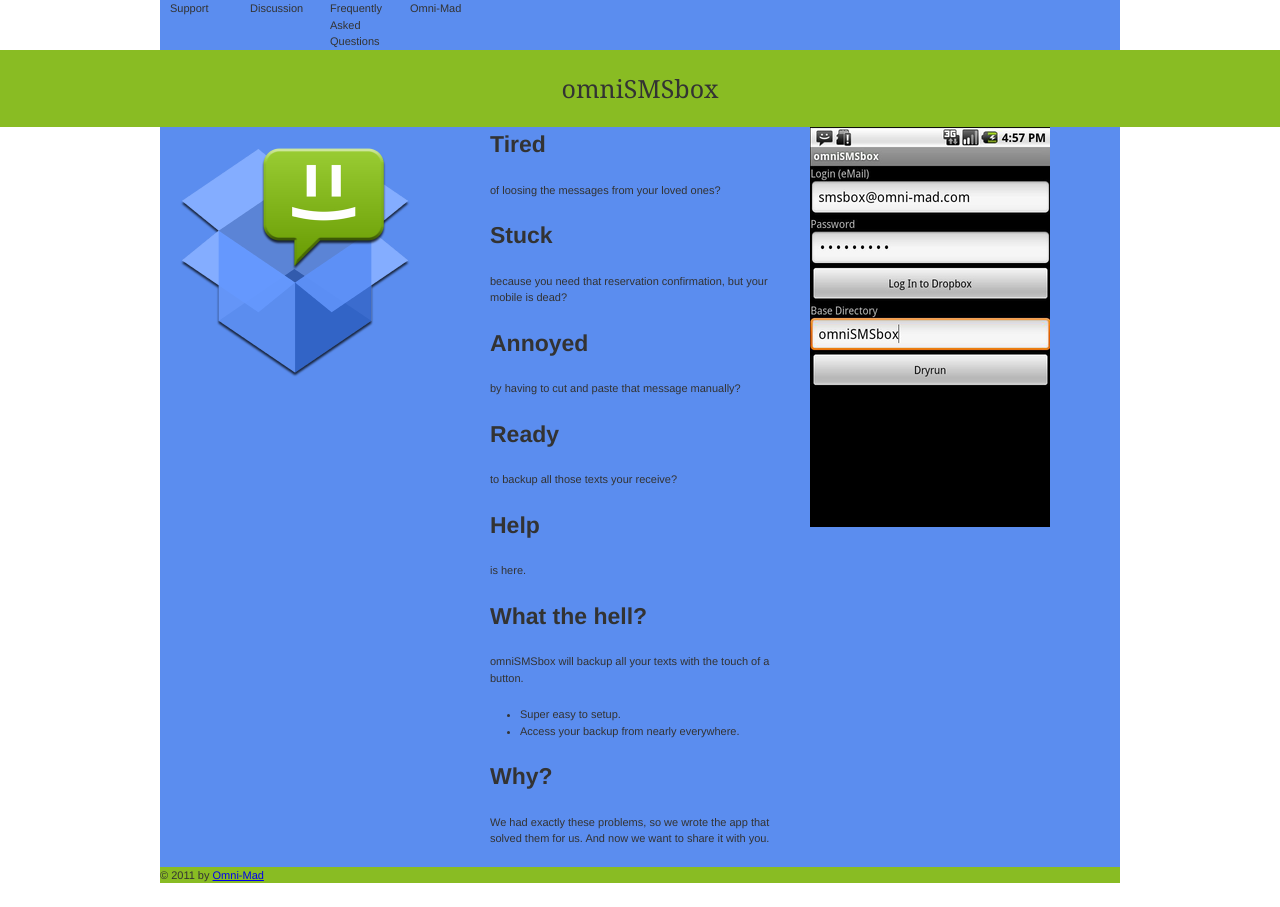
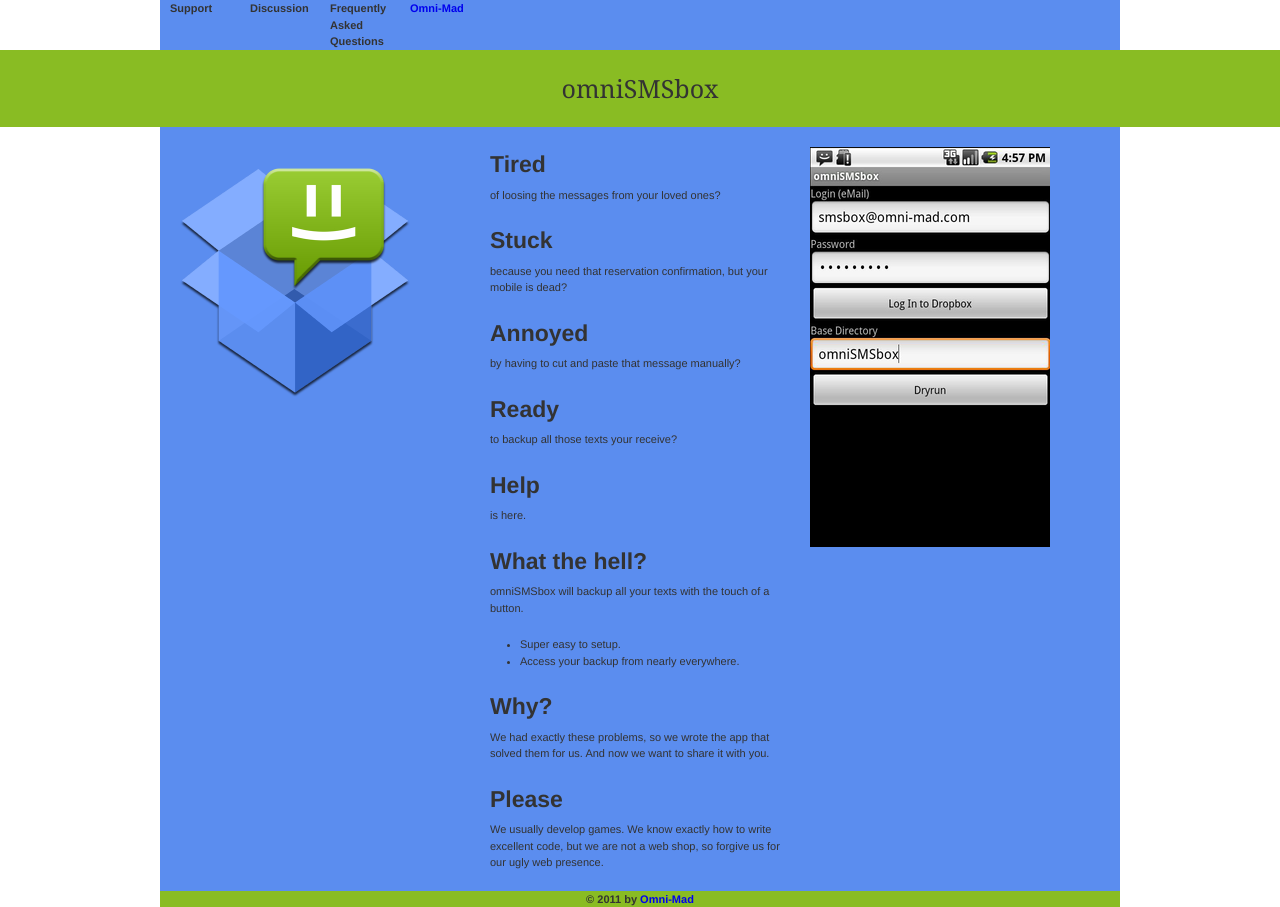
Before and after one commit to AndreasOM/omnismsbox.omnimad.net, a plain HTML site: page index.html in a window 1280 px wide. Before the commit the page ends 883 px from the top, so only its background shows below. Drawn offline with Linux system fonts and the light colour scheme.

Commit message:
Minor tweaks.

```diff
--- a/css/omnismsbox.css
+++ b/css/omnismsbox.css
@@ -17,10 +17,39 @@ h1 {
 #header {
   background-color: #89BC23;
   margin: 0;
+  text-align: center;
+  font-weight: bold;
 }
 
+#topheader {
+	font-weight: bold;
+}
+#topheader a {
+	text-decoration: none;
+}
+#topheader a:hover {
+	text-decoration: underline;
+}
+
+#content {
+	padding-top: 20px;
+}
+
+#content h2{
+	margin-bottom: 5px;
+}
 #footer {
   background-color: #89BC23;
+  text-align: center;
+  font-weight: bold;
+}
+
+#footer a {
+	text-decoration: none;
+}
+
+#footer a:hover {
+	text-decoration: underline;
 }
 
 .container_12,
--- a/index.html
+++ b/index.html
@@ -2,7 +2,7 @@
 <html lang="en">
 <head>
 <meta charset="utf-8" />
-<title>960 Grid System &mdash; Demo</title>
+<title>omniSMSbox</title>
 <link rel="stylesheet" href="css/reset.css" />
 <link rel="stylesheet" href="css/text.css" />
 <link rel="stylesheet" href="css/960.css" />
@@ -20,14 +20,14 @@
 		Frequently Asked Questions
 	</div>
 	<div class="grid_1">
-		Omni-Mad
+		<a href="http://www.omni-mad.com">Omni-Mad</a>
 	</div>
   <div class="clear"></div>
 </div>
 <div id="header">
 	<h1>omniSMSbox</h1>
 </div>
-<div class="container_12">
+<div class="container_12" id="content">
   <div class="grid_4">
 	<img src="images/omnismsbox-logo.png"/>
   </div>
@@ -65,6 +65,11 @@
 			We had exactly these problems, so we wrote the app that solved them for us.
 			And now we want to share it with you.
 		</p>
+	<h2>Please</h2>
+		<p>
+			We usually develop games. We know exactly how to write excellent code,
+			but we are not a web shop, so forgive us for our ugly web presence.
+		</p>
   </div>
   <div class="grid_4">
 	<img src="images/omnismsbox-thumb-01.png"/>
```
